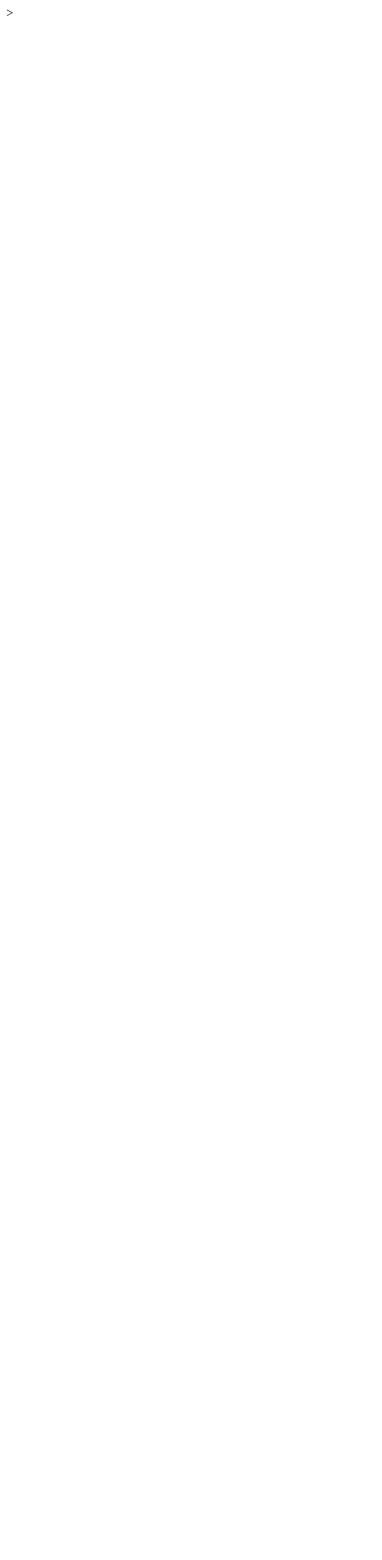
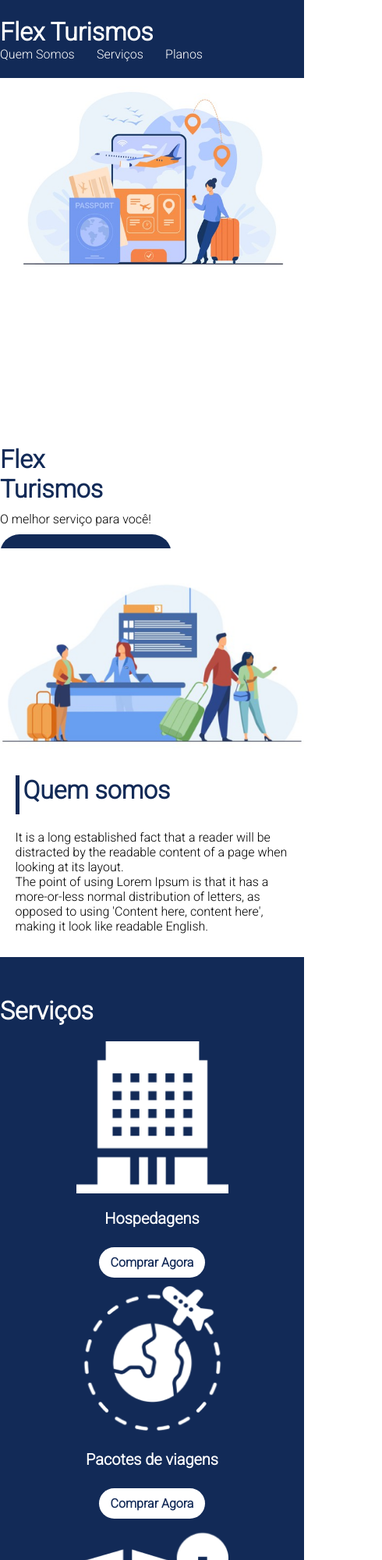
Before and after one commit to fsousa-hub/flexbox-flexturismo-dio, a plain HTML site: page index.html in a window 390 px wide. Shown: the top 2000 px of the page at 78% size, 490 px wide, since content can reach past the window. Before the commit the page ends 844 px from the top, so only its background shows below. Drawn offline with Linux system fonts and the light colour scheme.

Commit message:
Projeto finalizado

```diff
--- a/css/style.css
+++ b/css/style.css
@@ -0,0 +1,340 @@
+/* Variaveis */
+:root {
+    --primary-color: #122A57;
+    --secundary-color: #fff;
+}
+
+/* Estilos gerais da aplicação */
+* {
+    margin: 0;
+    padding: 0;
+    font-family: 'Roboto', sans-serif;
+}
+
+/* List */
+ul {
+    list-style: none;
+    margin: 0;
+    padding: 0;
+}
+
+ul li a {
+    text-decoration: none;
+}
+
+/* Div IMG */
+div img {
+    display: block;
+    width: 100%;
+}
+
+.flex-container {
+    display: flex;
+    max-width: 992px;
+    min-width: 320px;
+    width: 100%;
+    margin: auto;
+
+}
+
+/* Header */
+header {
+    background-color: var(--primary-color);
+    color: var(--secundary-color);
+    display: flex;
+    align-items: center;
+    height: 100px;
+    font-family: 'Roboto', sans-serif;
+}
+
+/*  Header List Items */
+header .list-items {
+    display: flex;
+    align-items: center;
+    max-width: 260px;
+    width: 100%;
+    justify-content: space-between;
+}
+
+
+header .menu {
+    justify-content: space-between;
+}
+
+.list-items li a {
+    color: var(--secundary-color);
+}
+
+/* Slogan - Apresentação */
+.slogan {
+    height: 80vh;
+    align-items: center;
+    justify-content: space-between;
+}
+
+.slogan.texto-slogan p {
+    font-weight: bold;
+    font-size: 20px;
+}
+
+.slogan.texto-slogan {
+    min-height: 200px;
+    width: 20px;
+}
+
+.texto-slogan h1 {
+    color: var(--primary-color);
+    /*font-size: 48px;*/
+    margin-bottom: 10px;
+}
+
+/* BTN */
+.btn {
+    background-color: var(--primary-color);
+    color: var(--secundary-color);
+    text-align: center;
+    border-radius: 30px;
+    width: 220px;
+    display: block;
+    text-decoration: none;
+    height: 50px;
+    line-height: 50px;
+    margin-top: 10px;
+}
+
+#quem-somos {
+    flex-direction: row-reverse;
+    align-items: center;
+    justify-content: space-between;
+    height: 50vh;
+    width: 90%;
+}
+
+#quem-somos h2 {
+    font-size: 32px;
+    color: var(--primary-color);
+    display: flex;
+    margin-bottom: 20px;
+}
+
+#quem-somos h2::before {
+    content: "";
+    height: 50px;
+    width: 5px;
+    margin-right: 5px;
+    background-color: var(--primary-color);
+    position: relative;
+}
+
+#quem-somos img {
+    min-width: 420px;
+}
+
+.container-externo {
+    background-color: var(--primary-color);
+    width: 100%;
+}
+
+
+#servicos {
+    flex-direction: column;
+    padding: 50px 0 80px 0;
+}
+
+#servicos h2 {
+    color: var(--secundary-color);
+    font-size: 32px;
+    margin-bottom: 20px;
+}
+
+.list-servicos {
+    display: flex;
+    justify-content: space-between;
+}
+
+.list-servicos .item-servicos {
+    text-align: center;
+}
+
+.item-servicos a {
+    width: 220px;
+    background-color: var(--secundary-color);
+    border-radius: 30px;
+    height: 50px;
+    text-align: center;
+    margin-top: 30px;
+    line-height: 50px;
+    /**/
+    padding: 10px 15px;
+    /**/
+    color: #122A57;
+    /**/
+    text-decoration: none;
+    /**/
+    font-weight: bold;
+}
+
+.item-servicos p {
+    font-weight: bold;
+    font-size: 20px;
+    color: var(--secundary-color);
+    margin-top: 20px;
+    margin-bottom: 20px;
+}
+
+
+.item-servicos img {
+    width: 80%;
+    margin: auto;
+}
+
+/* Planos */
+#planos {
+    flex-direction: column;
+    min-height: 100vh;
+    padding: 50px;
+}
+
+#planos h2 {
+    font-size: 32px;
+}
+
+
+.list-planos {
+    display: flex;
+    align-items: flex-end;
+    justify-content: space-between;
+}
+
+.item-plano {
+    flex: 1;
+    border: 5px solid #122A57;
+    margin-right: 20px;
+    padding: 10px;
+    max-width: 240px;
+}
+
+
+.item-plano .btn {
+    margin: auto;
+    margin-bottom: 20px;
+}
+
+.item-plano h3 {
+    font-size: 24px;
+    display: flex;
+    flex-direction: column;
+    text-align: center;
+    margin-top: 20px;
+}
+
+.item-plano h3::after {
+    content: "";
+    background-color: #122A57;
+    width: 100%;
+    height: 3px;
+    margin-top: 20px;
+    margin-bottom: 10px;
+}
+
+
+.item-plano ul {
+    padding: 10px 20px;
+    display: flex;
+    flex-direction: column;
+    margin-bottom: 10px;
+}
+
+
+.item-plano ul li {
+    display: flex;
+    flex-wrap: nowrap;
+    align-items: center;
+}
+
+
+.item-plano ul li::before {
+    content: "";
+    width: 10px;
+    height: 10px;
+    background-color: #122A57;
+    margin-right: 5px;
+}
+
+
+/* Footer */
+footer {
+    background-color: #122A57;
+    height: 70px;
+    display: flex;
+    align-items: center;
+}
+
+
+footer .footer {
+    justify-content: space-between;
+    color: var(--secundary-color);
+}
+
+
+/*mobile*/
+@media(max-width:992px) {
+    .flex-container {
+        width: 100%;
+        flex-direction: column;
+    }
+
+    .slogan {
+        flex-direction: column-reverse;
+        align-content: center;
+
+    }
+
+    .slogan .texto-slogan {
+        width: 100%;
+        margin-bottom: 40px;
+        align-items: center;
+    }
+
+    #quem-somos {
+        flex-direction: column-reverse;
+
+    }
+
+    #quem-somos {
+        min-width: 50%;
+        margin: auto;
+        margin-bottom: 30px;
+
+    }
+
+    .list-servicos {
+        flex-direction: column;
+    }
+
+    .item-servicos img {
+        width: 50%;
+        margin: auto;
+    }
+
+    .list-planos {
+        flex-direction: column;
+        text-align: center;
+        align-content: flex-start;
+
+
+    }
+
+    .list-planos .item-plano {
+        max-width: 50%;
+        margin: auto;
+        width: 50%;
+        margin-bottom: 20px;
+        align-content: flex-start;
+    }
+
+    .footer{
+        max-width: 25%;
+        margin: auto;
+    }
+}
--- a/index.html
+++ b/index.html
@@ -1,28 +1,141 @@
 <!DOCTYPE html>
 <html lang="pt-br">
+
 <head>
     <meta charset="UTF-8">
     <meta http-equiv="X-UA-Compatible" content="IE=edge">
     <meta name="viewport" content="width=device-width, initial-scale=1.0">
 
     <!-- Link CSS -->
+    <link rel="stylesheet" href="./css/style.css">
 
     <!-- Import Google Fontes -->
-
+    <link rel="preconnect" href="https://fonts.googleapis.com">
+    <link rel="preconnect" href="https://fonts.gstatic.com" crossorigin>
+    <link href="https://fonts.googleapis.com/css2?family=Roboto:wght@300&display=swap" rel="stylesheet">
     <title>Flex Turismos</title>
 </head>
+
 <body>
     <!-- Menu -->
+    <header>
+        <div class="flex-container menu">
+            <div>
+                <h1>Flex Turismos</h1>
+            </div>
+            <ul class="list-items">
+                <li><a href="#quem-somos">Quem Somos</a></li>
+                <li><a href="#servicos">Serviços</a></li>
+                <li><a href="#planos">Planos</a></li>
+            </ul>
+        </div>
+    </header>
+    <!-- Slogan -->
+    <div class="flex-container slogan">
+        <div class="texto-slogan">
+            <h1>Flex<br>Turismos</h1>
+            <p>O melhor serviço para você!</p>
+            <a href="#" class="btn">Saiba Mais!</a>
+        </div>
+        <div>
+            <img src="./img/0-main.png" alt="Banner de apresentação">
+        </div>
+    </div>
+    <!-- Apresentacao -->
+    <div class="flex-container" id="quem-somos">
+        <div>
+            <h2>Quem somos</h2>
+            <p>It is a long established fact that a reader will be distracted by the readable content of a page when
+                looking
+                at its layout. </p>
+            <p>The point of using Lorem Ipsum is that it has a more-or-less normal distribution of letters, as opposed
+                to
+                using 'Content here, content here', making it look like readable English.</p>
+        </div>
+        <div>
+            <img src="./img/1-quem-somos.png" alt="Balcão de atendimento">
+        </div>
+    </div>
+    <!-- Servicos -->
+    <div class="container-externo">
+        <div class="flex-container" id="servicos">
+            <div>
+                <h2>Serviços</h2>
+            </div>
+            <div class="list-servicos">
+                <div class="item-servicos">
+                    <div>
+                        <img src="./img/icon-2.png" alt="Hospedagens">
+                    </div>
+                    <p>Hospedagens</p>
+                    <a href="#">Comprar Agora</a>
+                </div>
+                <div class="item-servicos">
+                    <div>
+                        <img src="./img/icon-1.png" alt="Pacote de viagens">
+                    </div>
+                    <p>Pacotes de viagens</p>
+                    <a href="#">Comprar Agora</a>
+                </div>
+                <div class="item-servicos">
+                    <div>
+                        <img src="./img/icon-3.png" alt="Roteiros personalizados">
+                    </div>
+                    <p>Roteiros personalizados</p>
+                    <a href="#">Comprar Agora</a>
+                </div>
+            </div>
+        </div>
+    </div>
+    <!-- Planos -->
+    <div class="flex-container" id="planos">
+        <div>
+            <h2>Planos</h2>
+        </div>
+        <div class="list-planos">
+            <div class="item-plano">
+                <h3>Plano 1</h3>
+                <ul>
+                    <li>Suporte 24h</li>
+                    <li>Serviços de quarto</li>
+                    <li>Guia turístico</li>
+                </ul>
+                <a href="#" class="btn">Saiba Mais!</a>
+            </div>
+            <div class="item-plano">
+                <h3>Plano 2</h3>
+                <br>
+                <ul>
+                    <li>Suporte 24h</li>
+                    <li>Serviços de quarto</li>
+                    <li>Guia turístico</li>
+                    <li>Roteiro de trilhas</li>
+                </ul>
+                <a href="#" class="btn">Saiba Mais!</a>
+            </div>
+            <div class="item-plano">
+                <h3>Plano 3</h3>
+                <br>
+                <ul>
+                    <li>Suporte 24h</li>
+                    <li>Serviços de quarto</li>
+                    <li>Guia turístico</li>
+                    <li>Roteiro de trilhas</li>
+                    <li>Serviço personalizado</li>
+                    <li>Área Vip</li>
+                </ul>
+                <a href="#" class="btn">Saiba Mais!</a>
+            </div>
+        </div>
+    </div>
+    </div>
+    <!-- Footer -->
+    <footer>
+        <div class="flex-container footer">
+            <p>&copy; 2023 CSS Flexbox - DIO</p>
+            <p>Desenvolvido by Francisco Sousa</p>
+        </div>
+    </footer>
+</body>
 
-    <!-- Slogan -->
-
-    <!-- Apresentacao -->
-
-    <!-- Servicos -->
-
-    <!-- Planos -->
-
-    <!-- Footer -->>
-
-</body>
 </html>
```
